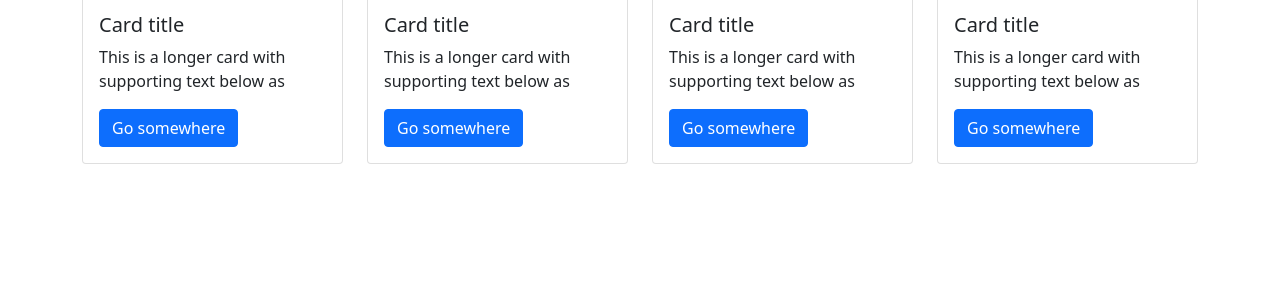
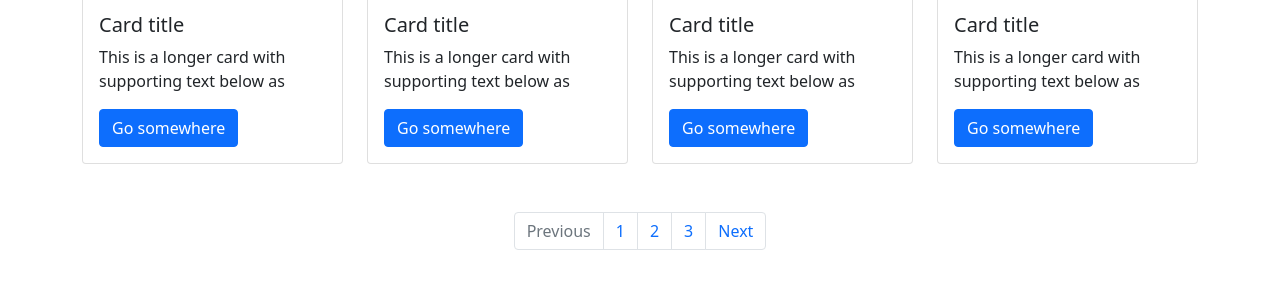
Before and after one commit to Iris-Lan/FrontEnd-WebDemo, a plain HTML site: page index.html in a window 1280 px wide. Shown: the part 1930-2216 px from the top of the page. Before the commit the page ends 2114 px from the top, so only its background shows below. Drawn offline with nearby package versions, Linux system fonts and the light colour scheme.

Commit message:
add pagination

```diff
--- a/index.html
+++ b/index.html
@@ -237,7 +237,25 @@
 
                 </div>
             </div>
+
+            <div class="page mt-5">
+                <nav aria-label="Page navigation example">
+                <ul class="pagination justify-content-center">
+                  <li class="page-item disabled">
+                    <a class="page-link" href="#" tabindex="-1" aria-disabled="true">Previous</a>
+                  </li>
+                  <li class="page-item"><a class="page-link" href="#">1</a></li>
+                  <li class="page-item"><a class="page-link" href="#">2</a></li>
+                  <li class="page-item"><a class="page-link" href="#">3</a></li>
+                  <li class="page-item">
+                    <a class="page-link" href="#">Next</a>
+                  </li>
+                </ul>
+              </nav>
+            </div>
         </div>
+
+
     <!-- Jobs End-->
 
 
```
